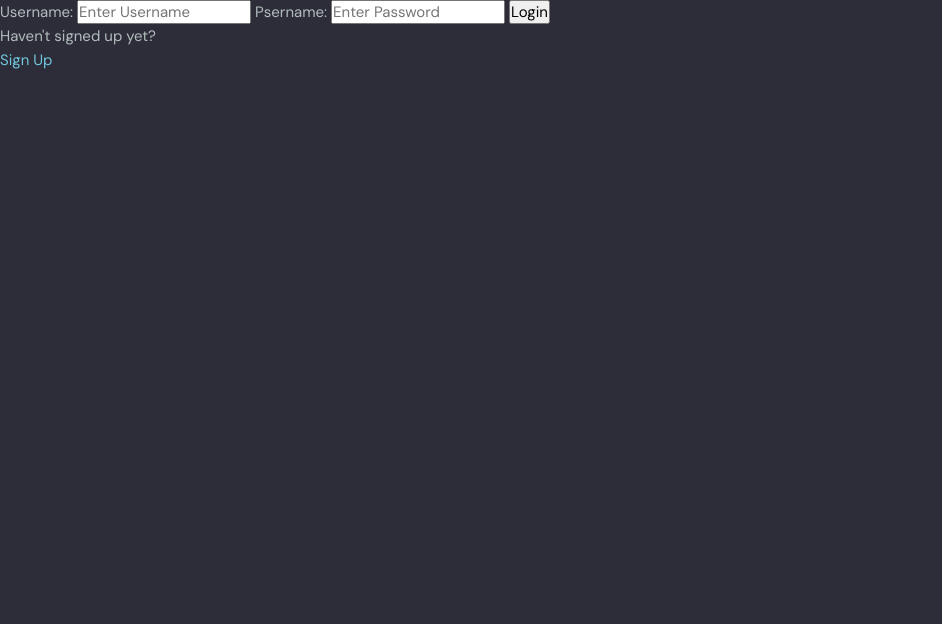
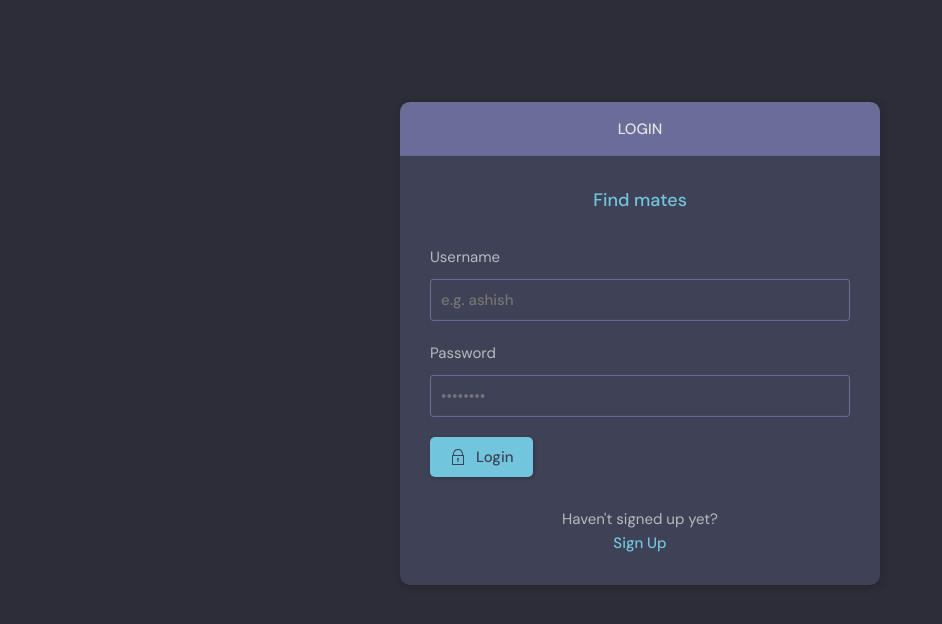
Before and after one commit to ashishkandu/dev-interact-site, a Django app: page /login/ in a window 1280 px wide. Shown: the part 76-700 px from the top of the page, without its empty margins (0-942 px from the left). Run offline with Django 4.2, Linux system fonts and the light colour scheme.

Commit message:
add missing styles

```diff
--- a/base/templates/base/login_register.html
+++ b/base/templates/base/login_register.html
@@ -1,33 +1,95 @@
 {% extends 'main.html' %}
 
 {% block content %}
+<main class="auth layout">
   {% if page == 'login' %}
-<div>
-    <form method='POST' action="">
+  <div class="container">
+    <div class="layout__box">
+      <div class="layout__boxHeader">
+        <div class="layout__boxTitle">
+          <h3>Login</h3>
+        </div>
+      </div>
+      <div class="layout__body">
+        <h2 class="auth__tagline">Find mates</h2>
+
+        <form class="form" action="" method="POST">
           {% csrf_token %}
 
-        <label for="username">Username: </label>
-        <input type="text" name="username" placeholder="Enter Username">
+          <div class="form__group form__group">
+            <label for="room_name">Username</label>
+            <input id="username" name="username" type="text" placeholder="e.g. ashish" />
+          </div>
+          <div class="form__group">
+            <label for="password">Password</label>
+            <input id="password" name="password" type="password"
+              placeholder="&bull;&bull;&bull;&bull;&bull;&bull;&bull;&bull;" />
+          </div>
 
-        <label for="password">Psername: </label>
-        <input type="password" name="password" placeholder="Enter Password">
+          <button class="btn btn--main" type="submit">
+            <svg version="1.1" xmlns="http://www.w3.org/2000/svg" width="32" height="32" viewBox="0 0 32 32">
+              <title>lock</title>
+              <path
+                d="M27 12h-1v-2c0-5.514-4.486-10-10-10s-10 4.486-10 10v2h-1c-0.553 0-1 0.447-1 1v18c0 0.553 0.447 1 1 1h22c0.553 0 1-0.447 1-1v-18c0-0.553-0.447-1-1-1zM8 10c0-4.411 3.589-8 8-8s8 3.589 8 8v2h-16v-2zM26 30h-20v-16h20v16z">
+              </path>
+              <path
+                d="M15 21.694v4.306h2v-4.306c0.587-0.348 1-0.961 1-1.694 0-1.105-0.895-2-2-2s-2 0.895-2 2c0 0.732 0.413 1.345 1 1.694z">
+              </path>
+            </svg>
 
-        <input type="submit" value="Login" />
+            Login
+          </button>
+        </form>
 
-    </form>
+        <div class="auth__action">
           <p>Haven't signed up yet?</p>
-    <a href="{% url 'register' %}">Sign Up</a>
+          <a href="{% url 'register' %}" class="btn btn--link">Sign Up</a>
+        </div>
+      </div>
+    </div>
   </div>
   {% else %}
-<div>
-    <form method='POST' action="">
+  <div class="container">
+    <div class="layout__box">
+      <div class="layout__boxHeader">
+        <div class="layout__boxTitle">
+          <h3>Register</h3>
+        </div>
+      </div>
+      <div class="layout__body">
+        <h2 class="auth__tagline">Find mates</h2>
+
+        <form class="form" action="" method="POST">
           {% csrf_token %}
-        {{form.as_p}}
-        <input type="submit" value="Register" />
+          {% for field in form %}
+          <div class="form__group form__group">
+            <label for="room_name">{{field.label}}</label>
+            {{field}}
+          </div>
+          {% endfor %}
 
+          <button class="btn btn--main" type="submit">
+            <svg version="1.1" xmlns="http://www.w3.org/2000/svg" width="32" height="32" viewBox="0 0 32 32">
+              <title>lock</title>
+              <path
+                d="M27 12h-1v-2c0-5.514-4.486-10-10-10s-10 4.486-10 10v2h-1c-0.553 0-1 0.447-1 1v18c0 0.553 0.447 1 1 1h22c0.553 0 1-0.447 1-1v-18c0-0.553-0.447-1-1-1zM8 10c0-4.411 3.589-8 8-8s8 3.589 8 8v2h-16v-2zM26 30h-20v-16h20v16z">
+              </path>
+              <path
+                d="M15 21.694v4.306h2v-4.306c0.587-0.348 1-0.961 1-1.694 0-1.105-0.895-2-2-2s-2 0.895-2 2c0 0.732 0.413 1.345 1 1.694z">
+              </path>
+            </svg>
+
+            Register
+          </button>
         </form>
-    <p>Already a user?</p>
-    <a href="{% url 'login' %}">Login</a>
+
+        <div class="auth__action">
+          <p>Already have an account?</p>
+          <a href="{% url 'login' %}" class="btn btn--link">Login</a>
+        </div>
+      </div>
+    </div>
   </div>
   {% endif %}
+</main>
 {% endblock content %}
--- a/base/templates/base/profile.html
+++ b/base/templates/base/profile.html
@@ -21,7 +21,9 @@
         <div class="profile__info">
           <h3>{{user.username}}</h3>
           <p>@{{user.username}}</p>
-          <a href="edit-user.html" class="btn btn--main btn--pill">Edit Profile</a>
+          {% if request.user == user%}
+          <a href="{% url 'update-user' %}" class="btn btn--main btn--pill">Edit Profile</a>
+          {% endif %}
         </div>
         <div class="profile__about">
           <h3>About</h3>
--- a/base/urls.py
+++ b/base/urls.py
@@ -13,8 +13,9 @@ urlpatterns = [
     path('create-room/', views.createRoom, name='create-room'),
     path('update-room/<int:pk>/', views.updateRoom, name='update-room'),
     path('delete-room/<int:pk>/', views.deleteRoom, name='delete-room'),
-    path('delete-message/<int:pk>/', views.deleteMessage, name='delete-message')
+    path('delete-message/<int:pk>/', views.deleteMessage, name='delete-message'),
 
+    path('update-user/', views.updateUser, name='update-user'),
 
 
 ]
--- a/base/views.py
+++ b/base/views.py
@@ -9,7 +9,7 @@ from django.contrib.auth.models import User
 from django.contrib.auth import authenticate, login, logout
 from django.contrib.auth.forms import UserCreationForm
 from .models import Room, Topic, Message
-from .forms import RoomForm
+from .forms import RoomForm, UserForm
 
 # rooms = [
 #     {'id': 1, 'name': 'Lets learn Django'},
@@ -180,3 +180,18 @@ def deleteMessage(request, pk):
         message.delete()
         return redirect('home')
     return render(request, 'base/delete.html', {'obj': message})
+
+
+@login_required(login_url='login')
+def updateUser(request):
+    user = request.user
+    form = UserForm(instance=user)
+
+    if request.method == 'POST':
+        form = UserForm(request.POST, instance=user)
+        if form.is_valid():
+            form.save()
+            return redirect('user-profile', pk=user.id)
+
+    context = {'form': form}
+    return render(request, 'base/update_user.html', context)
--- a/templates/navbar.html
+++ b/templates/navbar.html
@@ -47,8 +47,8 @@
 
 
             <div class="dropdown-menu">
-                <a href="settings.html" class="dropdown-link"><svg version="1.1" xmlns="http://www.w3.org/2000/svg"
-                        width="32" height="32" viewBox="0 0 32 32">
+                <a href="{% url 'update-user' %}" class="dropdown-link"><svg version="1.1"
+                        xmlns="http://www.w3.org/2000/svg" width="32" height="32" viewBox="0 0 32 32">
                         <title>tools</title>
                         <path
                             d="M27.465 32c-1.211 0-2.35-0.471-3.207-1.328l-9.392-9.391c-2.369 0.898-4.898 0.951-7.355 0.15-3.274-1.074-5.869-3.67-6.943-6.942-0.879-2.682-0.734-5.45 0.419-8.004 0.135-0.299 0.408-0.512 0.731-0.572 0.32-0.051 0.654 0.045 0.887 0.277l5.394 5.395 3.586-3.586-5.394-5.395c-0.232-0.232-0.336-0.564-0.276-0.887s0.272-0.596 0.572-0.732c2.552-1.152 5.318-1.295 8.001-0.418 3.274 1.074 5.869 3.67 6.943 6.942 0.806 2.457 0.752 4.987-0.15 7.358l9.392 9.391c0.844 0.842 1.328 2.012 1.328 3.207-0 2.5-2.034 4.535-4.535 4.535zM15.101 19.102c0.26 0 0.516 0.102 0.707 0.293l9.864 9.863c0.479 0.479 1.116 0.742 1.793 0.742 1.398 0 2.535-1.137 2.535-2.535 0-0.668-0.27-1.322-0.742-1.793l-9.864-9.863c-0.294-0.295-0.376-0.74-0.204-1.119 0.943-2.090 1.061-4.357 0.341-6.555-0.863-2.631-3.034-4.801-5.665-5.666-1.713-0.561-3.468-0.609-5.145-0.164l4.986 4.988c0.391 0.391 0.391 1.023 0 1.414l-5 5c-0.188 0.188-0.441 0.293-0.707 0.293s-0.52-0.105-0.707-0.293l-4.987-4.988c-0.45 1.682-0.397 3.436 0.164 5.146 0.863 2.631 3.034 4.801 5.665 5.666 2.2 0.721 4.466 0.604 6.555-0.342 0.132-0.059 0.271-0.088 0.411-0.088z">
```
Also changed, not shown: base/forms.py (+7 -0 lines), base/templates/base/delete.html (+32 -6 lines), base/templates/base/update_user.html (added, +56 -0 lines). Lines whose indentation alone changed are shown as unchanged.
